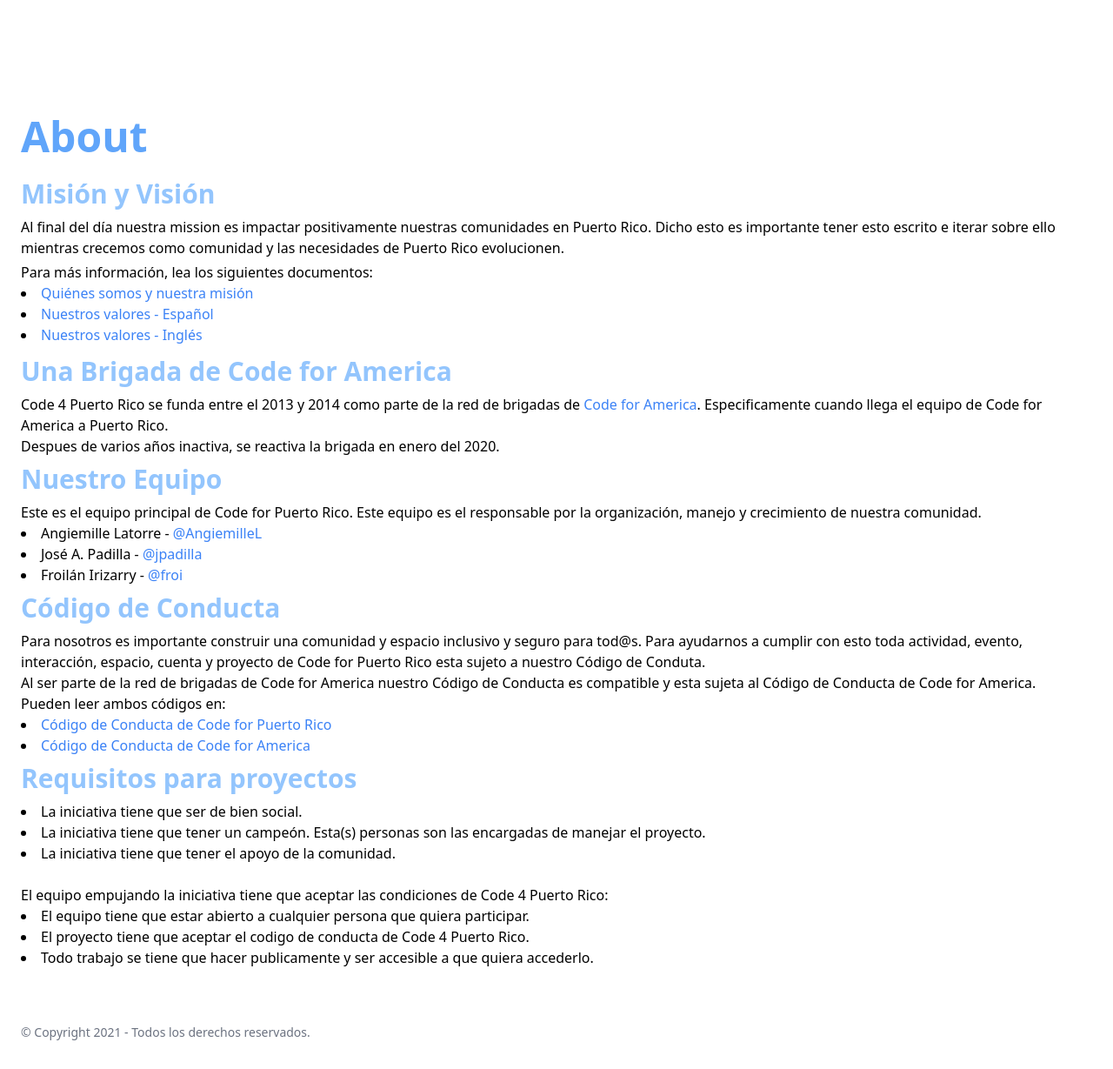
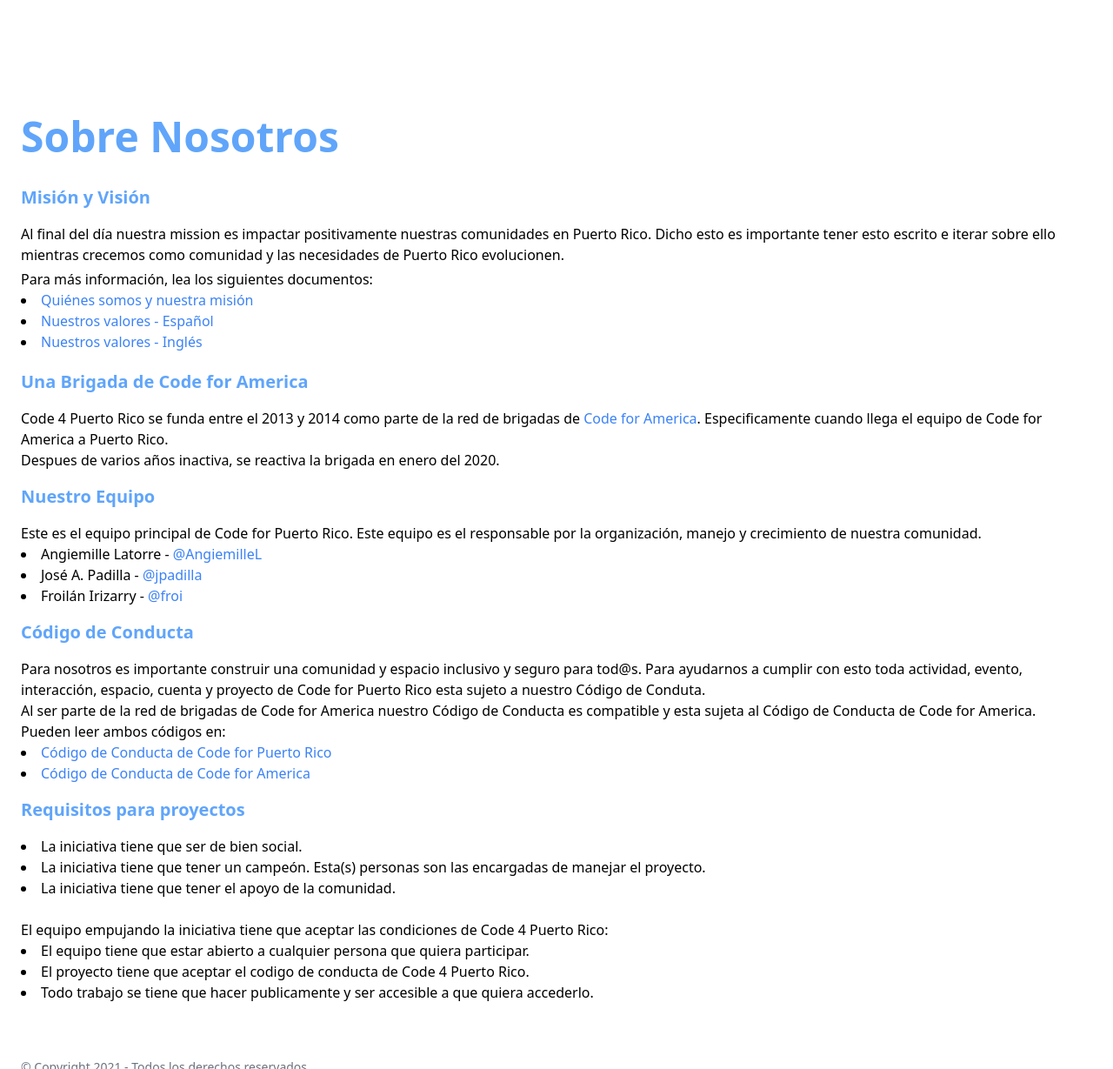
Before and after one commit to Code4PuertoRico/cfpr-website, a Gatsby site: page /about in a window 1280 px wide. Shown: the part 83-1312 px from the top of the page at 87% size. Built offline with nearby package versions, Linux system fonts and the light colour scheme; Gatsby itself is replaced by a stand-in of ours.

Commit message:
About Page - H2 Fixes

```diff
--- a/src/pages/about.js
+++ b/src/pages/about.js
@@ -8,9 +8,9 @@
     <main>
       <Navbar />
       <div className="container pt-12 md:pt-24 px-6 mx-auto flex flex-wrap flex-col md:flex-row">
-        <h1 className="my-4 text-3xl md:text-5xl text-blue-400 font-bold leading-tight text-center md:text-left slide-in-bottom-h1">About</h1>
+        <h1 className="my-4 text-3xl md:text-5xl text-blue-400 font-bold leading-tight text-center md:text-left slide-in-bottom-h1">Sobre Nosotros</h1>
         <div>
-          <h2 className="my-2 text-1xl md:text-3xl text-blue-300 font-bold leading-tight text-center md:text-left slide-in-bottom-h2">Misión y Visión</h2>
+          <h2 className="my-4 text-blue-400 text-xl font-bold slide-in-bottom-h2">Misión y Visión</h2>
           <p>Al final del día nuestra mission es impactar positivamente nuestras comunidades en Puerto Rico. Dicho esto es importante tener esto escrito e iterar sobre ello mientras crecemos como comunidad y las necesidades de Puerto Rico evolucionen.</p>
           <div className="py-1">
             <p>Para más información, lea los siguientes documentos:</p>
@@ -20,17 +20,17 @@
               <li><a className="text-blue-500" href="https://docs.google.com/document/d/e/2PACX-1vTsKOZKGnmTPnGdxIFmlENpaWs_472wtvvHet9N91xm0xbvmBfwP9VtSDFK7uOo_KS8lqi0cy4lQMj8/pub">Nuestros valores - Inglés</a></li>
             </ul>
           </div>
-          <h2 className="my-2 text-1xl md:text-3xl text-blue-300 font-bold leading-tight text-center md:text-left slide-in-bottom-h2">Una Brigada de Code for America</h2>
+          <h2 className="my-4 text-blue-400 text-xl font-bold slide-in-bottom-h2">Una Brigada de Code for America</h2>
           <p>Code 4 Puerto Rico se funda entre el 2013 y 2014 como parte de la red de brigadas de <span><a class="text-blue-500" href="https://www.codeforamerica.org/">Code for America</a></span>. Especificamente cuando llega el equipo de Code for America a Puerto Rico.</p>
           <p>Despues de varios años inactiva, se reactiva la brigada en enero del 2020.</p>
-          <h2 className="my-2 text-1xl md:text-3xl text-blue-300 font-bold leading-tight text-center md:text-left slide-in-bottom-h2">Nuestro Equipo</h2>
+          <h2 className="my-4 text-blue-400 text-xl font-bold slide-in-bottom-h2">Nuestro Equipo</h2>
           <p>Este es el equipo principal de Code for Puerto Rico. Este equipo es el responsable por la organización, manejo y crecimiento de nuestra comunidad.</p>
           <ul className="list-disc list-inside">
               <li>Angiemille Latorre - <a className="text-blue-500" href="https://twitter.com/AngiemilleL">@AngiemilleL</a></li>
               <li>José A. Padilla - <a className="text-blue-500" href="https://github.com/jpadilla">@jpadilla</a></li>
               <li>Froilán Irizarry - <a className="text-blue-500" href="https://github.com/froi">@froi</a></li>
             </ul>
-           <h2 className="my-2 text-1xl md:text-3xl text-blue-300 font-bold leading-tight text-center md:text-left slide-in-bottom-h2">Código de Conducta</h2>
+           <h2 className="my-4 text-blue-400 text-xl font-bold slide-in-bottom-h2">Código de Conducta</h2>
             <p>Para nosotros es importante construir una comunidad y espacio inclusivo y seguro para tod@s. Para ayudarnos a cumplir con esto toda actividad, evento, interacción, espacio, cuenta y proyecto de Code for Puerto Rico esta sujeto a nuestro Código de Conduta.</p>
             <p>Al ser parte de la red de brigadas de Code for America nuestro Código de Conducta es compatible y esta sujeta al Código de Conducta de Code for America.</p>
             <p>Pueden leer ambos códigos en:</p>
@@ -38,7 +38,7 @@
               <li><a className="text-blue-500" href="https://github.com/Code4PuertoRico/codeofconduct">Código de Conducta de Code for Puerto Rico</a></li>
               <li><a className="text-blue-500" href="https://github.com/codeforamerica/codeofconduct">Código de Conducta de Code for America</a></li>
             </ul>
-            <h2 className="my-2 text-1xl md:text-3xl text-blue-300 font-bold leading-tight text-center md:text-left slide-in-bottom-h2">Requisitos para proyectos</h2>
+            <h2 className="my-4 text-blue-400 text-xl font-bold slide-in-bottom-h2">Requisitos para proyectos</h2>
             <ul className="list-disc list-inside">
               <li>La iniciativa tiene que ser de bien social.</li>
               <li>La iniciativa tiene que tener un campeón. Esta(s) personas son las encargadas de manejar el proyecto.</li>
```
